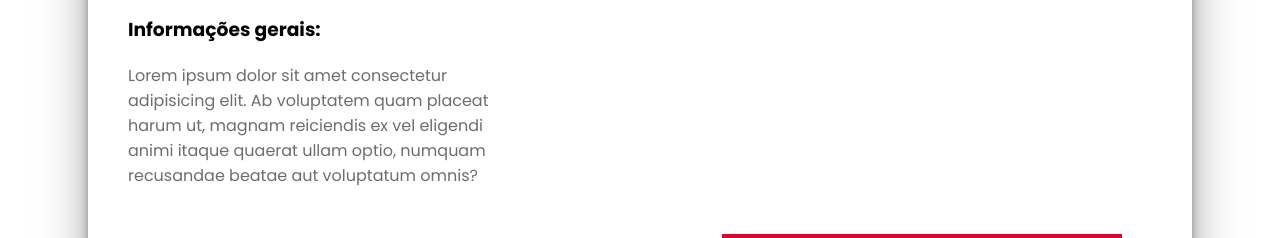
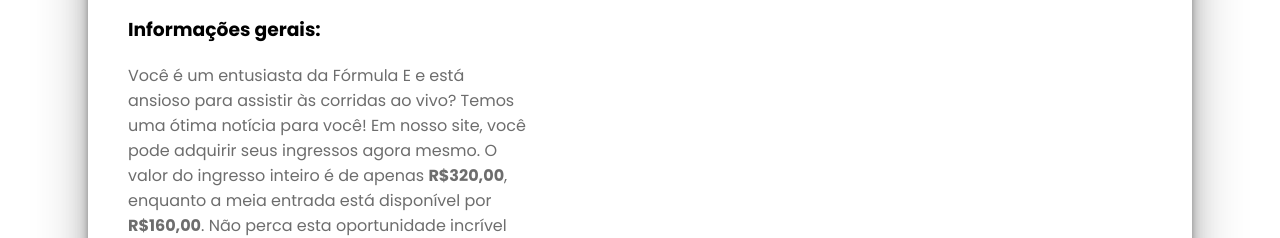
Before and after one commit to FabricioBettarello/Mahindra-Racing, a plain HTML site: page pages/ticket.html in a window 1280 px wide. Shown: the part 716-954 px from the top of the page. Drawn offline with nearby package versions, Linux system fonts and the light colour scheme; files whose address does not match are found by name.

Commit message:
Ingressos
Coloquei um texto atrativo para a compra dos ingressos.

```diff
--- a/pages/ticket.html
+++ b/pages/ticket.html
@@ -28,7 +28,7 @@
                 <img src="../assets/images/image-ticket.png" alt="">
                 <h2>2024 FOMULA E SP AUTODROMO DE INTERLAGOS</h2>
                 <h3>Informações gerais:</h3>
-                <p>Lorem ipsum dolor sit amet consectetur adipisicing elit. Ab voluptatem quam placeat harum ut, magnam reiciendis ex vel eligendi animi itaque quaerat ullam optio, numquam recusandae beatae aut voluptatum omnis?</p>
+                <p>Você é um entusiasta da Fórmula E e está ansioso para assistir às corridas ao vivo? Temos uma ótima notícia para você! Em nosso site, você pode adquirir seus ingressos agora mesmo. O valor do ingresso inteiro é de apenas <b>R$320,00</b>, enquanto a meia entrada está disponível por <b>R$160,00</b>. Não perca esta oportunidade incrível de vivenciar a emoção da Fórmula E em tempo real!</p>
                 <div class="comprar">
                     <hr class="divisoria2">
                     <button type="submit" class="btn2" onclick="comprar()">Comprar ingresso</button>
```
